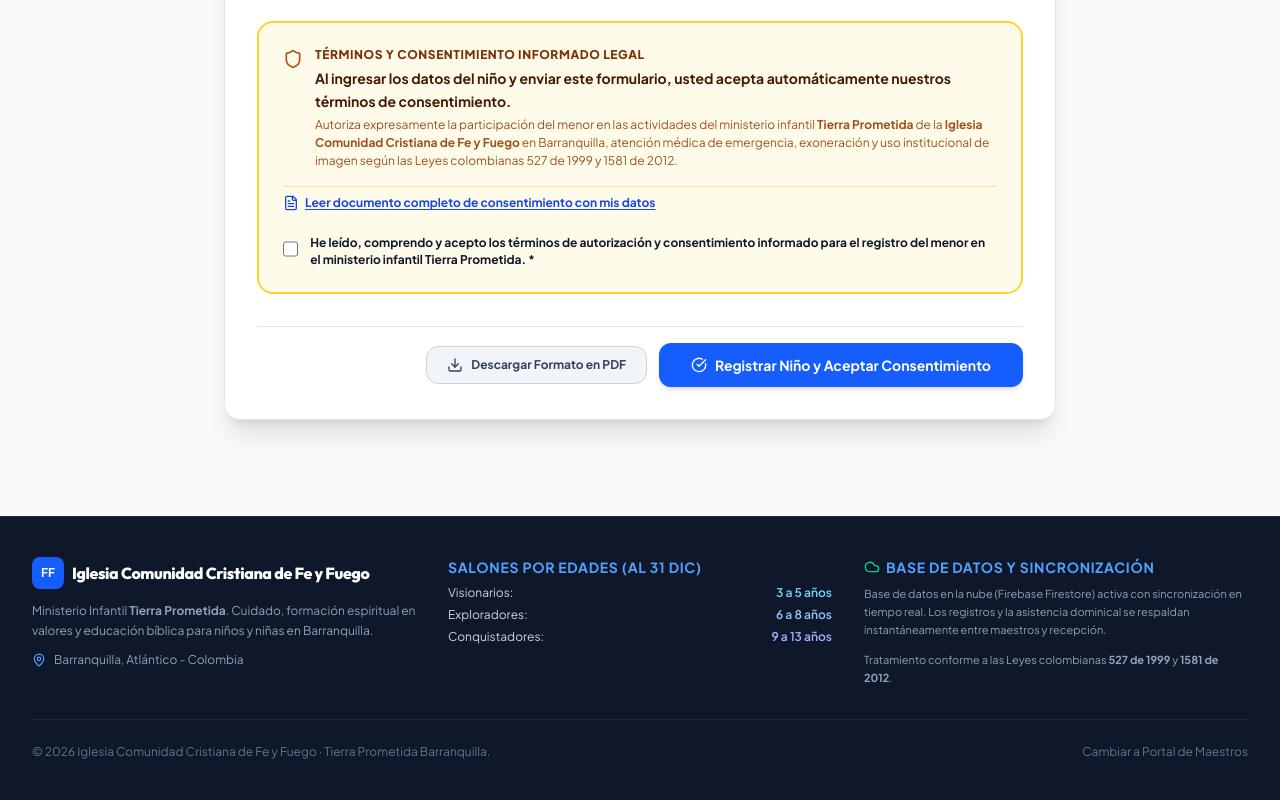
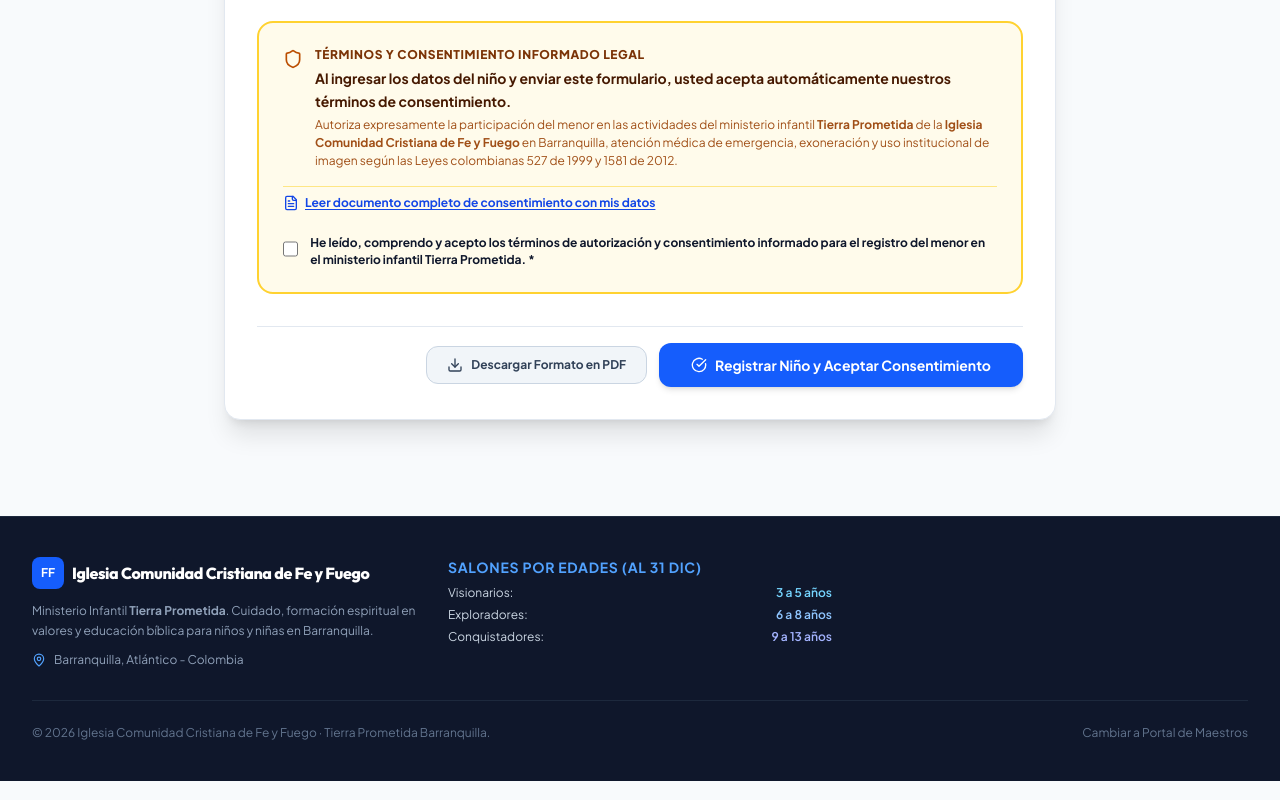
Before and after one commit to lilianalopera/TierraPrometidaCtrl, a React (Vite) app: page / in a window 1280 px wide. Shown: the part 1577-2377 px from the top of the page. Built offline with nearby package versions, Linux system fonts and the light colour scheme; no server answers; the database is empty.

Commit message:
Comment out Legal Framework & Cloud Persistence section
Commented out the Legal Framework & Cloud Persistence section in App.tsx.

```diff
--- a/src/App.tsx
+++ b/src/App.tsx
@@ -328,7 +328,7 @@ export default function App() {
             </div>
 
             {/* Legal Framework & Cloud Persistence */}
-            <div className="space-y-2 text-xs text-slate-400">
+           {/* <div className="space-y-2 text-xs text-slate-400">
               <h4 className="font-bold text-sm text-blue-400 uppercase tracking-wider flex items-center gap-1.5">
                 <Cloud className="w-4 h-4 text-emerald-400" />
                 <span>Base de Datos y Sincronización</span>
@@ -339,7 +339,7 @@ export default function App() {
               <p className="leading-relaxed text-[11px] pt-1">
                 Tratamiento conforme a las Leyes colombianas <strong>527 de 1999</strong> y <strong>1581 de 2012</strong>.
               </p>
-            </div>
+            </div>*/}
 
           </div>
 
```
